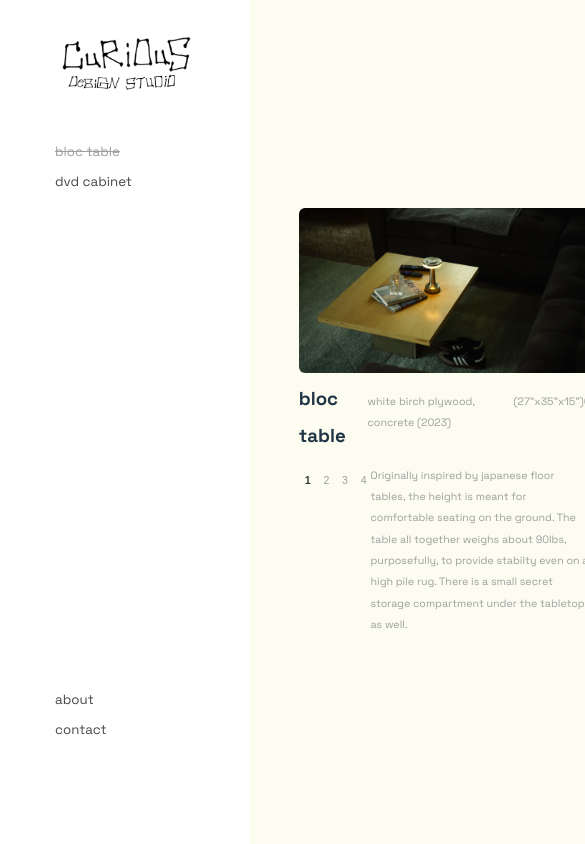
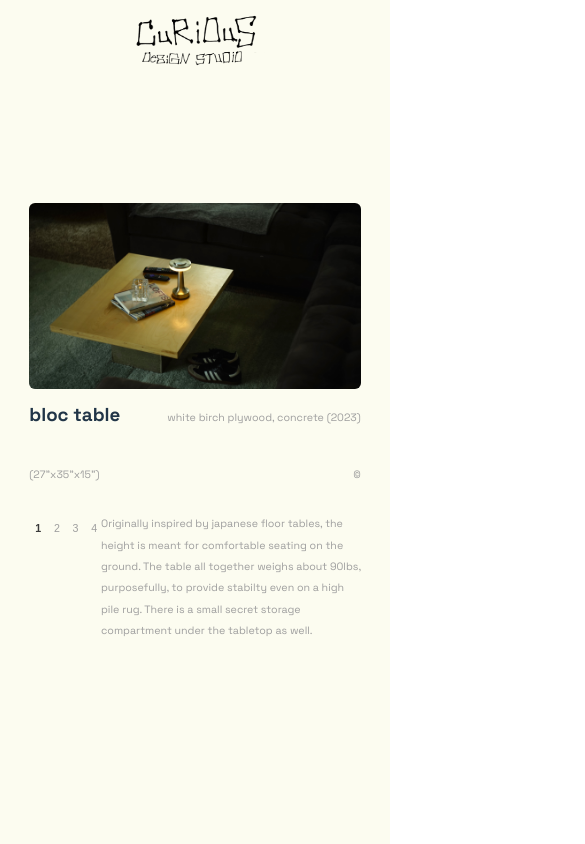
Before and after one commit to ecolijah/curious-design, a Vue app: page / in a window 390 px wide. Shown: the top 844 px of the page, 585 px wide, since content can reach past the window. Built offline with nearby package versions, Linux system fonts and the light colour scheme.

Commit message:
mobile responsivity what a mess

```diff
--- a/src/components/About.vue
+++ b/src/components/About.vue
@@ -47,7 +47,35 @@
 
 <style scoped>
 
+@media only screen and (min-width: 801px) {
+        .image-container {
+        display: flex;
+        /* flex: 0; */
+        max-height: 50vh;
+        width: 30vw;
+        /* min-height: 400px; */
+        /* padding-right: 20px; */
+        /* background-color: blue; */
+        /* margin: 20px; */
 
+        justify-content: center;
+    }
+}
+
+@media only screen and (max-width: 800px) {
+    .image-container {
+    display: flex;
+    /* flex: 0; */
+    max-height: 40vh;
+    /* width: 30vw; */
+    /* min-height: 400px; */
+    /* padding-right: 20px; */
+    /* background-color: blue; */
+    /* margin: 20px; */
+
+    justify-content: center;
+}
+}
 .heading {
     display:  flex;
     flex-direction: column;
@@ -147,18 +175,7 @@
     color: #79a166;
 }
 
-.image-container {
-    display: flex;
-    /* flex: 0; */
-    max-height: 50vh;
-    max-width: 30vw;
-    /* min-height: 400px; */
-    /* padding-right: 20px; */
-    /* background-color: blue; */
-    /* margin: 20px; */
 
-    justify-content: center;
-}
 
 img {
         /* width: 1920px; */
--- a/src/components/Controller.vue
+++ b/src/components/Controller.vue
@@ -13,6 +13,12 @@ var showContact =  ref(false);
 var showBlocTable =  ref(true);
 var showDvdCabinet =  ref(false);
 
+var showMobileMenu =  ref(false);
+function toggleMobileMenu() {
+        showMobileMenu.value = !showMobileMenu.value;
+
+    }
+
 function toggleView(option) {
     //ideally pass argument for reusable function
     console.log("button pressed.")
@@ -25,6 +31,7 @@ function toggleView(option) {
                 showContact.value =  false;
                 showDvdCabinet.value = false;
                 showBlocTable.value = false;
+                showMobileMenu.value = false;
                 break;
 
         case 1:
@@ -34,6 +41,7 @@ function toggleView(option) {
                 showAbout.value = false;
                 showDvdCabinet.value = false;
                 showBlocTable.value = false;
+                showMobileMenu.value = false;
                 break;
         case 2:
             if (showBlocTable.value == false)
@@ -41,6 +49,7 @@ function toggleView(option) {
                 showDvdCabinet.value = false;
                 showContact.value = false;
                 showAbout.value = false;
+                showMobileMenu.value = false;
                 break;
         case 3:
             if (showDvdCabinet.value == false)
@@ -48,6 +57,7 @@ function toggleView(option) {
                 showBlocTable.value = false;
                 showContact.value = false;
                 showAbout.value = false;
+                showMobileMenu.value = false;
                 break;
 
     }
@@ -83,6 +93,21 @@ function toggleView(option) {
 
         </div>
 
+        <div class="mobile-menu">
+            <div class="logo">
+                <button @click="toggleMobileMenu">
+                    <img src="../assets/finall.svg" alt="logo"/>
+                </button>
+
+            </div>
+            <ul class="bullets" :class="{ 'show': showMobileMenu }">
+                <button @click="toggleView(2)" :class="{ selected: showBlocTable }">bloc table</button>
+                <button @click="toggleView(3)" :class="{ selected: showDvdCabinet }">dvd cabinet</button>
+                <button @click="toggleView(0)" :class="{ selected: showAbout }">about</button>
+                <button @click="toggleView(1)" :class="{ selected: showContact }">contact</button>
+            </ul>
+        </div>
+
 
         <div class="content">
             <About v-show="showAbout" />
@@ -96,25 +121,34 @@ function toggleView(option) {
 </template>
 
 <style scoped>
-
-    .controller-container {
-        display: flex;
-        flex-direction: row;
-        justify-content: flex-start;
-        /* background-color: blue; */
-        height: 100vh;
+/* Ensure .mobile-menu is hidden for widths larger than 800px */
+@media only screen and (min-width: 801px) {
+    .mobile-menu {
+        display: none;
+    }
+    img {
+        /* margin-top: 40%; */
+        max-width: 65%; /* Maximum width of the image */
+        max-height: 65%; /* Maximum height of the image */
+        object-fit: contain; /*Maintain aspect ratio and fit within the container*/
     }
 
-    .sidebar {
+    button {
+        /* width: 100px; */
         display: flex;
-        flex: 0;
-        flex-direction: column;
-        /* background-color: rgb(243, 246, 243); */
-
-        min-width: 250px;
-        /* justify-content: flex-end; */
+        height: 30px;
+        background: none; /* Removes background color */
+        border: none; /* Removes border */
+        padding: 0; /* Removes padding */
+        margin: 0; /* Removes margin */
+        cursor: pointer; /* Adds pointer cursor */
+        text-align: left; /* Aligns text to the left */
+        font-size: 10pt;
+        font-weight: 400;
+        font-family: inherit;
+        cursor: pointer;
+        color: #474747;
     }
-
     .logo {
         display: flex;
         justify-content: center;
@@ -129,12 +163,104 @@ function toggleView(option) {
 
     }
 
-    img {
-        /* margin-top: 40%; */
-        max-width: 65%; /* Maximum width of the image */
-        max-height: 65%; /* Maximum height of the image */
-        object-fit: contain; /*Maintain aspect ratio and fit within the container*/
+}
+
+@media only screen and (max-width: 800px) {
+
+    .logo {
+        margin-top: 10px;
     }
+
+    button {
+        text-align: center;
+        border: none;
+        background-color: rgb(252, 252, 240);
+
+        cursor: pointer;
+
+        /* background-color: #9FCB85; */
+    }
+    .sidebar {
+        display: none;
+    }
+
+    .mobile-menu {
+        /* top: 50px; */
+        position: absolute;
+        width: 100%;
+        height: auto;
+        z-index: 1;
+        /* background-color: #ffffff; */
+        display: flex;
+        flex-direction: column;
+        justify-content: center;
+        align-items: center;
+        background-color: rgb(252, 252, 240);
+
+    }
+
+    .mobile-menu img {
+
+        /* background-color: red; */
+        /* height: 100px; */
+
+        width:40%;
+        margin: 0;
+        z-index: 999;
+
+    }
+    .controller-container {
+        flex-direction:  column;
+    }
+}
+
+    .bullets {
+        margin-top: 0;
+        max-height: 0;
+        width: 100%;
+        overflow:hidden;
+        transition: max-height 0.5s ease-in-out;
+        margin-bottom: 10px;
+        /* background-color: #bddd9462; */
+        background-color: rgb(252, 252, 240);
+
+
+        padding-right: 50px;
+
+    }
+
+    .bullets button {
+        margin-top: 10px;
+    }
+
+.bullets.show {
+    max-height: 1000px; /* Adjust this value to fit your content */
+    display: flex;
+    align-items: center;
+    padding-right: 50px;
+}
+
+
+    .controller-container {
+        display: flex;
+        /* flex-direction: row; */
+        justify-content: flex-start;
+        /* background-color: blue; */
+        height: 100vh;
+    }
+
+    .sidebar {
+        /* display: flex; */
+        flex: 0;
+        flex-direction: column;
+        /* background-color: rgb(243, 246, 243); */
+
+        min-width: 250px;
+        /* justify-content: flex-end; */
+    }
+
+
+
 
     .buttons {
         display: flex;
@@ -188,22 +314,7 @@ function toggleView(option) {
         display: flex;
         flex-direction: column;
     }
-    button {
-        /* width: 100px; */
-        display: flex;
-        height: 30px;
-        background: none; /* Removes background color */
-        border: none; /* Removes border */
-        padding: 0; /* Removes padding */
-        margin: 0; /* Removes margin */
-        cursor: pointer; /* Adds pointer cursor */
-        text-align: left; /* Aligns text to the left */
-        font-size: 10pt;
-        font-weight: 400;
-        font-family: inherit;
-        cursor: pointer;
-        color: #474747;
-    }
+
 
 
     .selected {
--- a/src/components/pieces/BlocTable.vue
+++ b/src/components/pieces/BlocTable.vue
@@ -71,6 +71,17 @@ function traverse(option) {
 </template>
 
 <style scoped>
+    @media only screen and (min-width: 800px) {
+        .image-container {
+            max-width: 1800px
+        }
+    }
+
+    @media only screen and (max-width: 800px) {
+        .image-spacer {
+            max-width: 85%;
+        }
+    }
 
     .container {
 
@@ -80,6 +91,7 @@ function traverse(option) {
         /* background-color: greenyellow;   */
         width: 100%;
         height: 90%;
+        max-width: 1700px;
 
     }
 
@@ -92,7 +104,7 @@ function traverse(option) {
         flex-direction: column;
         /* max-width: 90%; */
         width: auto;
-        max-width: 75%
+        max-width: 85%
 
     }
 
@@ -126,6 +138,7 @@ function traverse(option) {
     .caption {
         display: flex;
         width: 100%;
+        flex-wrap: wrap;
         justify-content: space-between;
         align-items: baseline;
         /* background-color: aqua; */
--- a/src/components/pieces/DvdCabinet.vue
+++ b/src/components/pieces/DvdCabinet.vue
@@ -72,6 +72,17 @@ function traverse(option) {
 </template>
 
 <style scoped>
+    @media only screen and (min-width: 800px) {
+        .image-container {
+            max-width: 1800px
+        }
+    }
+
+    @media only screen and (max-width: 800px) {
+        .image-spacer {
+            max-width: 85%;
+        }
+    }
 
     .container {
 
@@ -80,7 +91,8 @@ function traverse(option) {
         justify-content: center;
         /* background-color: greenyellow;   */
         width: 100%;
-        height: 90%
+        height: 90%;
+        max-width: 1700px;
 
     }
 
@@ -93,7 +105,7 @@ function traverse(option) {
         flex-direction: column;
         /* max-width: 90%; */
         width: auto;
-        max-width: 75%
+        max-width: 85%
 
     }
 
@@ -103,7 +115,7 @@ function traverse(option) {
         align-items: center;
         justify-content: center;
         max-width: 100%;
-        /* max-height: 70%; */
+        max-height: 100%;
         overflow:hidden;
         /* background-color: brown; */
         /* max-height: 63vh; */
@@ -127,6 +139,7 @@ function traverse(option) {
     .caption {
         display: flex;
         width: 100%;
+        flex-wrap: wrap;
         justify-content: space-between;
         align-items: baseline;
         /* background-color: aqua; */
@@ -169,7 +182,7 @@ function traverse(option) {
     .image-container img {
         max-width: 100%; /* Ensures the image doesn't exceed the width of its container */
         /* max-height: 65vh; */
-        /* max-height: 70%; */
+        max-height: 100%;
         width: auto;
         height: auto;
         border-radius: 6px;
--- a/src/style.css
+++ b/src/style.css
@@ -16,8 +16,8 @@
 }
 body {
   font-family: 'Space Grotesk', sans-serif;
-  min-width: 640px;
-  min-height: 640px;
+  /* min-width: 640px; */
+  /* min-height: 640px; */
   margin: 0 auto;
   max-height: 100vh;
   /* background-color: #213547; */
```
